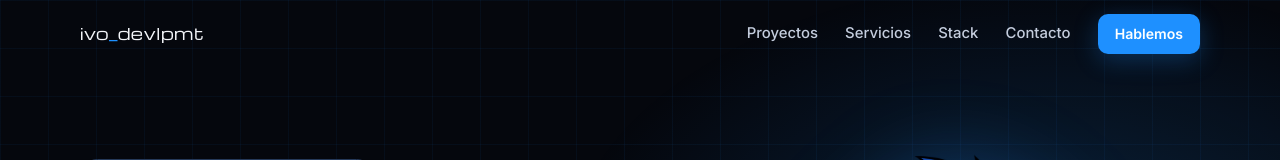
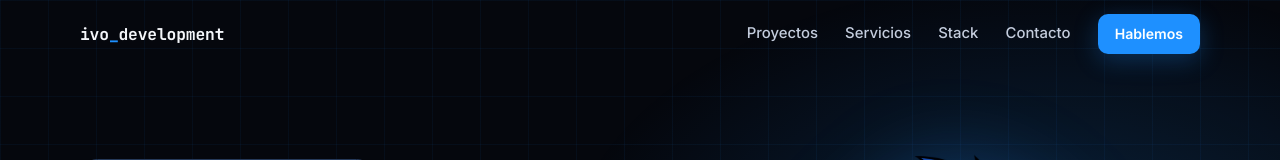
Before and after one commit to ivo99o/portfolio-ivodevelopment, a React (Vite) app: page / in a window 1280 px wide. Shown: the top 160 px of the page. Built offline with nearby package versions, Linux system fonts and the light colour scheme.

Commit message:
Cambiar el logo de la barra superior a estilo terminal con el texto ivo_development

```diff
--- a/src/componentes/Logo.jsx
+++ b/src/componentes/Logo.jsx
@@ -1,7 +1,8 @@
 function Logo({ grande = false }) {
   return (
     <span className={`logo-texto ${grande ? 'grande' : ''}`}>
-      ivo<span className="logo-guion">_</span>devlpmt
+      ivo<span className="logo-guion">_</span>development
+      <span className="logo-cursor" aria-hidden="true" />
     </span>
   )
 }
--- a/src/estilos/base.css
+++ b/src/estilos/base.css
@@ -162,15 +162,38 @@ button {
 }
 
 .logo-texto {
-  font-family: var(--fuente-marca);
-  font-size: 1rem;
+  display: inline-flex;
+  align-items: center;
+  font-family: var(--fuente-mono);
+  font-size: 1.02rem;
+  font-weight: 700;
   color: var(--blanco);
-  letter-spacing: 0.02em;
+  letter-spacing: -0.01em;
   white-space: nowrap;
+}
+
+.logo-texto.grande {
+  font-size: 1.6rem;
 }
 
 .logo-guion {
   color: var(--azul);
+}
+
+.logo-cursor {
+  display: inline-block;
+  width: 0.62em;
+  height: 1.05em;
+  margin-left: 0.3em;
+  background: var(--azul);
+  border-radius: 1px;
+  animation: parpadeo 1.1s steps(1) infinite;
+}
+
+@keyframes parpadeo {
+  50% {
+    opacity: 0;
+  }
 }
 
 .navbar {
```
